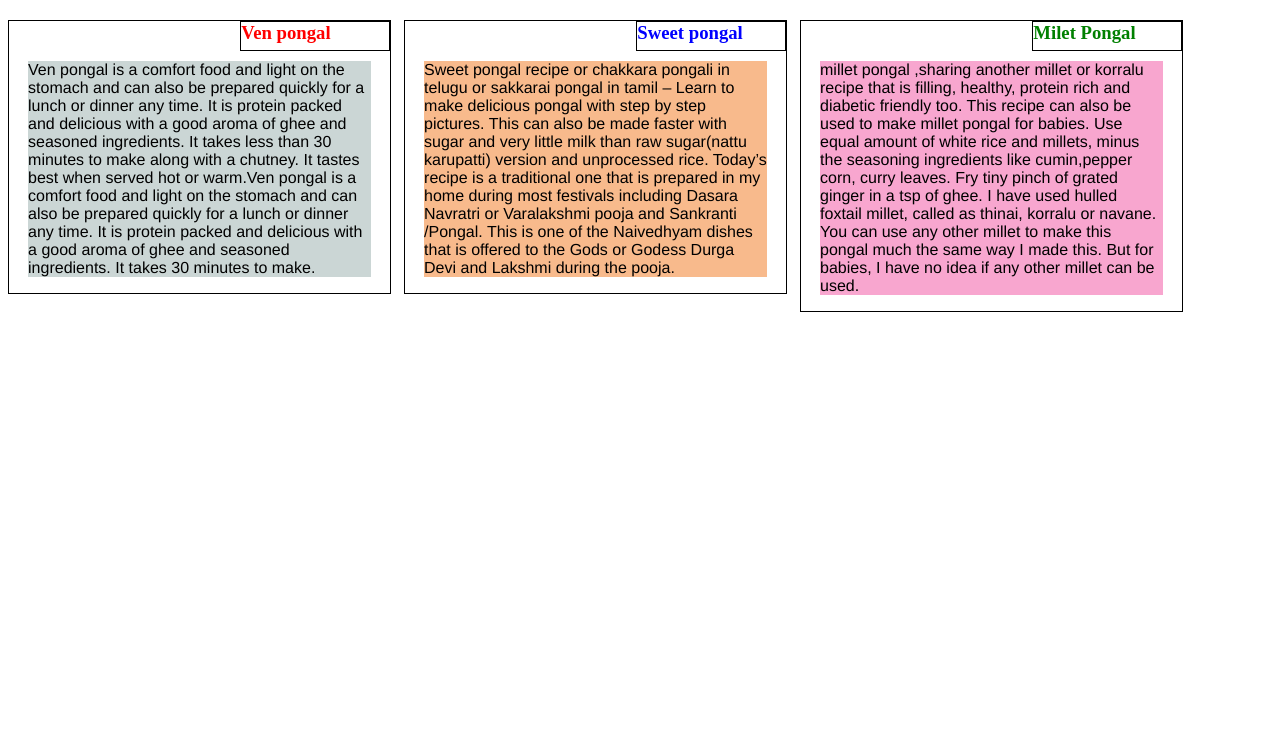
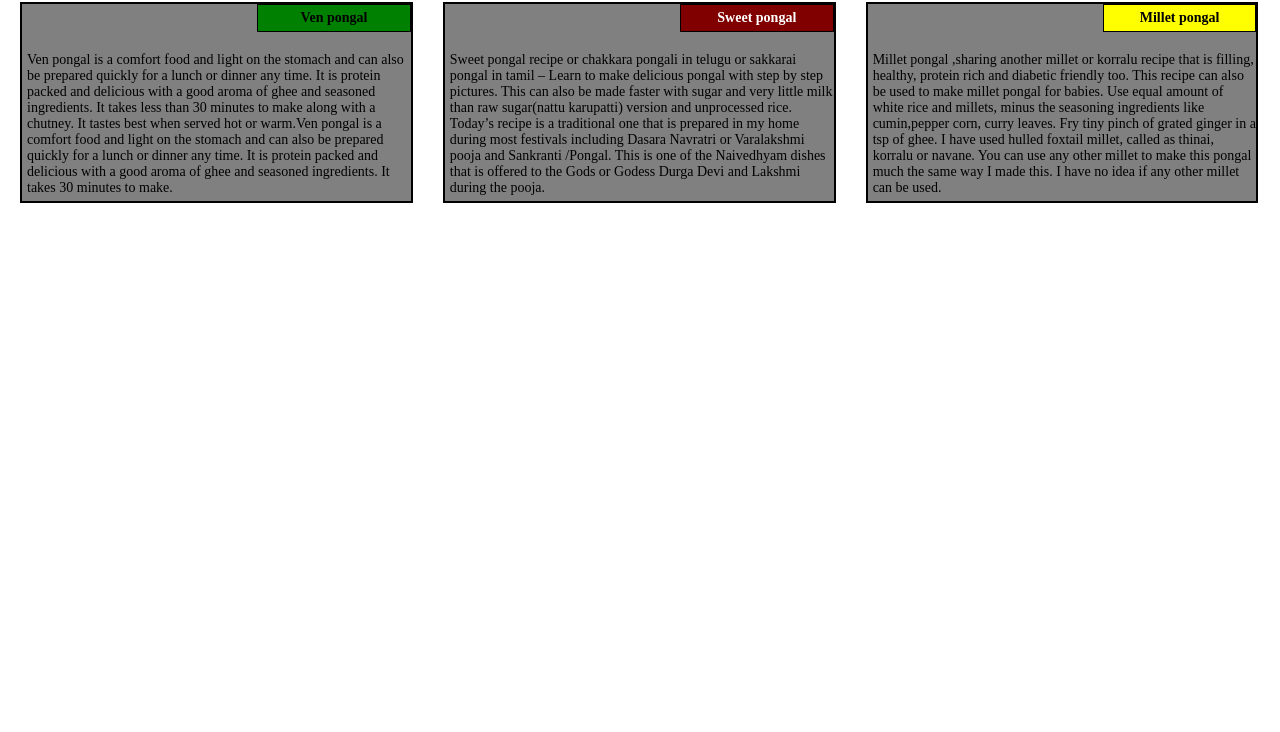
Before and after one commit to marikannan/coursera_htmlcss_m2_assignement, a plain HTML site: page index.html in a window 1280 px wide. Shown: the part 68-800 px from the top of the page. Drawn offline with Linux system fonts and the light colour scheme.

Commit message:
updating the site

```diff
--- a/css/mycss.css
+++ b/css/mycss.css
@@ -1,114 +1,85 @@
-/********** Base styles **********/
-* {
+*
+{
 	box-sizing: border-box;
-}
-h1 {
-  margin-bottom: 30px;
-    text-align: center;
+	font-family: Arial, Helvetica, sans-serif;
+	font-size: 12px;
+	color: #000000;
 }
 
-p {
-  width: 90%;
-  height: 100%;
-  margin-right: auto;
-  margin-left: auto;
-  font-family: Helvetica;
-  color: black;
+body
+{
+	margin: 0;
+	padding: 0;
 }
 
-.section1TitleBox
+div
 {
-    position: absolute;
-    width: 150px;
-    height: 30px;
-    margin-top: 0%;
-    margin-bottom: 40px;
-    right: 0%;
-    top: 0;
-    border: 1px solid black;
-    color:red;background-color:#72f2e3
-    text-align: center;
+	background-color: #FFFFFF;
+	display: inline-block;
+	padding-left: 5px;
+	padding-bottom: 5px;
+	border: 0px;
+	width: 99.5%;
+	height: auto;
 }
 
-.section2TitleBox
+#sectionBox
 {
-    position: absolute;
-    width: 150px;
-    height: 30px;
-    margin-top: 0%;
-    margin-bottom: 40px;
-    right: 0%;
-    top: 0;
-    border: 1px solid black;
-    color:blue;background-color:#dd97dd
-    text-align: center;
+	background-color: #808080;
+	border: 2px solid black;
+	margin: 10px;
+	width: 94%;
+	height: auto;
 }
 
-.section3TitleBox
+#sectionTitleBox
 {
-    position: absolute;
-    width: 150px;
-    height: 30px;
-    margin-top: 0%;
-    margin-bottom: 40px;
-    right: 0%;
-    top: 0;
+	position: relative;
+	font-weight: bold;
+	float: right;
+	text-align: center;
+	padding: 5px;
 	border: 1px solid black;
-    color:green;background-color:#c4e068
-    text-align: center;
+	width: 40%;
 }
 
-.section1Title
+h1
 {
 	text-align: center;
-    background-color:#cbd6d5
-
+	font-size: 24px;
 }
 
-.section2Title
+div div div
 {
-    text-align: center;
-    background-color:#f8ba8c
+	font-family: "Times New Roman", Times, serif;
+	font-size: 14px;
+	display: block;
+	height: 20%;
 }
 
-.section3Title
+.Section1
 {
-    text-align: center;
-    background-color:#f8a6cf
-
+	background-color: #008000;
+	color: #000000;
 }
 
-
-.section1Paragraph
+.Section2
 {
-    margin-top: 40px;
-    background-color:#cbd6d5
+	background-color: #800000;
+	color: white;
 }
 
-.section2Paragraph
+.Section3
 {
-    margin-top: 40px;
-    background-color:#f8ba8c
-}
-
-.section3Paragraph
-{
-    margin-top: 40px;
-    background-color:#f8a6cf
-}
-
-/* Simple Responsive Framework. */
-.row {
-  width: 100%;
+	background-color: #FFFF00;
+	color: #000000;
 }
 
 /********** Desktop view / Large devices**********/
 @media (min-width: 992px) {
   .col-lg-1, .col-lg-2, .col-lg-3, .col-lg-4, .col-lg-5, .col-lg-6, .col-lg-7, .col-lg-8, .col-lg-9, .col-lg-10, .col-lg-11, .col-lg-12 {
-        position: relative;
     float: left;
-        border: 1px solid black;
-        overflow: hidden;
+    border: 1px #FFFFFF;
   }
   .col-lg-1 {
     width: 8.33%;
@@ -120,11 +91,7 @@ p {
     width: 25%;
   }
   .col-lg-4 {
-    width: 30.33%;
-    margin-right: 1%;
-    /* total % should be 33.33 since we added the margin of 1px
-      3px ( for 3 columns) + 30.33 ( width ) = 33.33
-      sounds great */
+    width: 33.33%;
   }
   .col-lg-5 {
     width: 41.66%;
@@ -155,11 +122,8 @@ p {
 /********** Tablet view / Medium devices **********/
 @media (min-width: 768px) and (max-width: 991px) {
   .col-md-1, .col-md-2, .col-md-3, .col-md-4, .col-md-5, .col-md-6, .col-md-7, .col-md-8, .col-md-9, .col-md-10, .col-md-11, .col-md-12 {
-        position: relative;
     float: left;
-        border: 1px solid black;
-        overflow: hidden;
-        margin-top: 1%;
+    border: 1px #FFFFFF;
   }
   .col-md-1 {
     width: 8.33%;
@@ -177,11 +141,7 @@ p {
     width: 41.66%;
   }
   .col-md-6 {
-    width: 48%;
-    margin-right: 1%;
-    /* total % should be 50% since we added the margin of 1px
-      2px ( for 2 columns) + 48 ( width ) = 50px
-      sounds great */
+    width: 50%;
   }
   .col-md-7 {
     width: 58.33%;
@@ -199,21 +159,15 @@ p {
     width: 91.66%;
   }
   .col-md-12 {
-    width: 99%;
-    margin-right: 1%;
-      /* total = 99% + 1% = 100% */
+    width: 100%;
   }
 }
 
 /********** Mobile view / small devices **********/
 @media (max-width: 767px) {
   .col-md-1, .col-md-2, .col-md-3, .col-md-4, .col-md-5, .col-md-6, .col-md-7, .col-md-8, .col-md-9, .col-md-10, .col-md-11, .col-md-12 {
-        position: relative;
     float: left;
-        border: 1px solid black;
-        overflow: hidden;
-        margin-right: 1%;
-        margin-top: 1%;
+    border: 1px #FFFFFF;
   }
   .col-sd-1 {
     width: 8.33%;
--- a/index.html
+++ b/index.html
@@ -1,7 +1,6 @@
 <!DOCTYPE html>
 <html>
 <head>
-
     <meta charset="utf-8">
     <meta name="viewport" content="width=device-width, initial-scale=1">
     <title>Assignement Solution to Module 2</title>
@@ -9,21 +8,25 @@
 </head>
 <body>
 		<h1>My Breakfast Menu</h1>
-
-<div class="row">
-  <section class="col-lg-4 col-md-6 col-sd-12" >
-      <h3 class="section1TitleBox" >Ven pongal</h3>
-      <p class="section1Paragraph">Ven pongal is a comfort food and light on the stomach and can also be prepared quickly for a lunch or dinner any time. It is protein packed and delicious with a good aroma of ghee and seasoned ingredients. It takes less than 30 minutes to make along with a chutney. It tastes best when served hot or warm.Ven pongal is a comfort food and light on the stomach and can also be prepared quickly for a lunch or dinner any time. It is protein packed and delicious with a good aroma of ghee and seasoned ingredients. It takes 30 minutes to make.</p>
-  </section>
-  <section class="col-lg-4 col-md-6 col-sd-12" >
-      <h3 class="section2TitleBox">Sweet pongal</h3>
-      <p class="section2Paragraph">Sweet pongal recipe or chakkara pongali in telugu or sakkarai pongal in tamil – Learn to make delicious pongal with step by step pictures. This can also be made faster with sugar and very little milk than raw sugar(nattu karupatti) version and unprocessed rice. Today’s recipe is a traditional one that is prepared in my home during most festivals including Dasara Navratri or Varalakshmi pooja and Sankranti /Pongal. This is one of the Naivedhyam dishes that is offered to the Gods or Godess Durga Devi and Lakshmi during the pooja.</p>
-  </section>
-  <section class="col-lg-4 col-md-12 col-sd-12" >
-      <h3 class="section3TitleBox" >Milet Pongal</h3>
-      <p class="section3Paragraph">millet pongal ,sharing another millet or korralu recipe that is filling, healthy, protein rich and diabetic friendly too. This recipe can also be used to make millet pongal for babies. Use equal amount of white rice and millets, minus the seasoning ingredients like cumin,pepper corn, curry leaves. Fry tiny pinch of grated ginger in a tsp of ghee. I have used hulled foxtail millet, called as thinai, korralu or navane. You can use any other millet to make this pongal much the same way I made this. But for babies, I have no idea if any other millet can be used.</p>
-  </section>
+		<div>
+  			<div class="col-lg-4 col-md-6 col-sm-12">
+  				<div id="sectionBox">
+					<div id="sectionTitleBox" class="Section1">Ven pongal</div><br><br><br>
+					Ven pongal is a comfort food and light on the stomach and can also be prepared quickly for a lunch or dinner any time. It is protein packed and delicious with a good aroma of ghee and seasoned ingredients. It takes less than 30 minutes to make along with a chutney. It tastes best when served hot or warm.Ven pongal is a comfort food and light on the stomach and can also be prepared quickly for a lunch or dinner any time. It is protein packed and delicious with a good aroma of ghee and seasoned ingredients. It takes 30 minutes to make.
 				 </div>
-
+  			</div>
+  			<div class="col-lg-4 col-md-6 col-sm-12">
+  				<div id="sectionBox">
+					<div id="sectionTitleBox" class="Section2">Sweet pongal</div><br><br><br>
+                    Sweet pongal recipe or chakkara pongali in telugu or sakkarai pongal in tamil – Learn to make delicious pongal with step by step pictures. This can also be made faster with sugar and very little milk than raw sugar(nattu karupatti) version and unprocessed rice. Today’s recipe is a traditional one that is prepared in my home during most festivals including Dasara Navratri or Varalakshmi pooja and Sankranti /Pongal. This is one of the Naivedhyam dishes that is offered to the Gods or Godess Durga Devi and Lakshmi during the pooja.
+				</div>
+  			</div>
+  			<div class="col-lg-4 col-md-12 col-sm-12">
+  				<div id="sectionBox">
+					<div id="sectionTitleBox" class="Section3">Millet pongal</div><br><br><br>
+                    Millet pongal ,sharing another millet or korralu recipe that is filling, healthy, protein rich and diabetic friendly too. This recipe can also be used to make millet pongal for babies. Use equal amount of white rice and millets, minus the seasoning ingredients like cumin,pepper corn, curry leaves. Fry tiny pinch of grated ginger in a tsp of ghee. I have used hulled foxtail millet, called as thinai, korralu or navane. You can use any other millet to make this pongal much the same way I made this. I have no idea if any other millet can be used.
+				</div>
+  			</div>
+  		</div>
 </body>
 </html>
```
Lines whose indentation alone changed are shown as unchanged.
